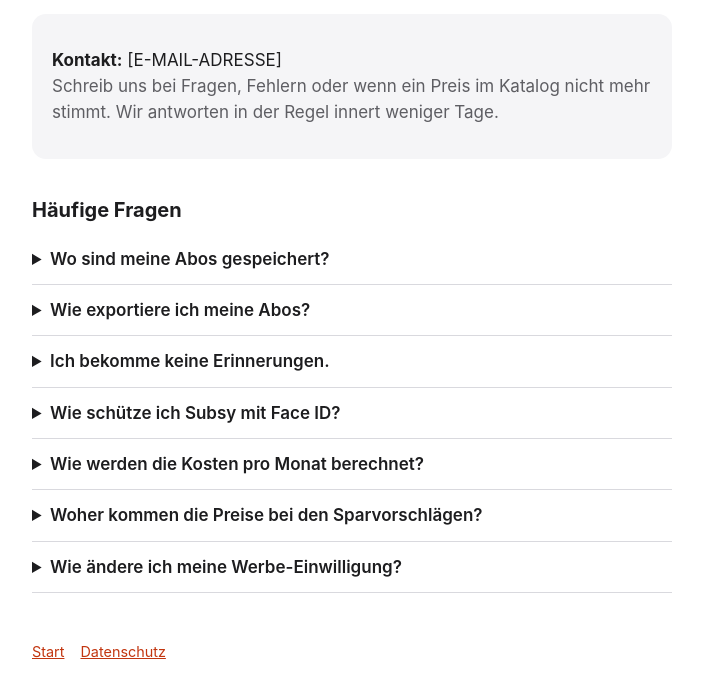
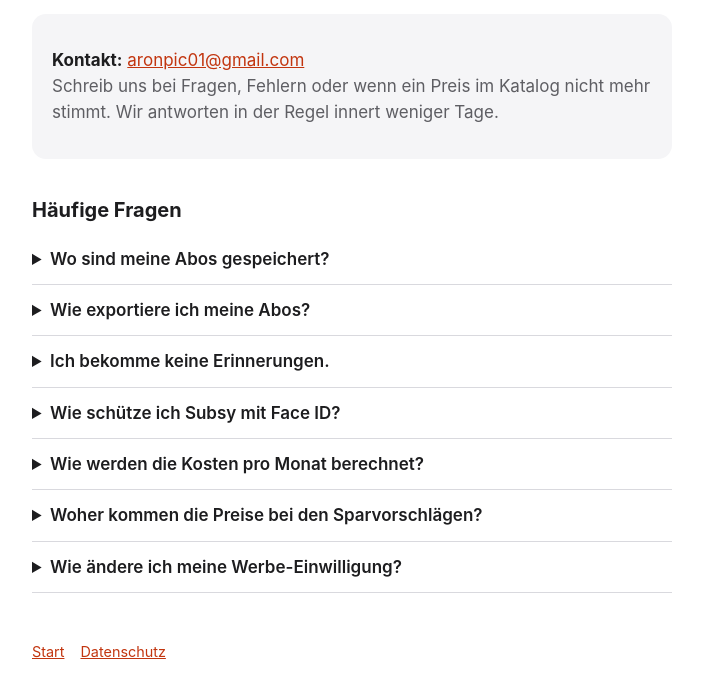
Before and after one commit to abonaut/abonaut.github.io, a plain HTML site: page support.html in a window 1280 px wide. Shown: the part 196-894 px from the top of the page, without its empty margins (288-991 px from the left). Drawn offline with Linux system fonts and the light colour scheme.

Commit message:
Kontaktangaben in Datenschutzerklärung und Support eingetragen
Co-Authored-By: Claude Opus 5.5 <noreply@anthropic.com>

```diff
--- a/support.html
+++ b/support.html
@@ -14,7 +14,7 @@
   <p class="muted">Antworten auf häufige Fragen zu Subsy.</p>
 
   <div class="card">
-    <p><strong>Kontakt:</strong> [E-MAIL-ADRESSE]<br>
+    <p><strong>Kontakt:</strong> <a href="mailto:aronpic01@gmail.com?subject=Subsy">aronpic01@gmail.com</a><br>
     <span class="muted">Schreib uns bei Fragen, Fehlern oder wenn ein Preis im Katalog nicht mehr stimmt.
     Wir antworten in der Regel innert weniger Tage.</span></p>
   </div>
```
Also changed, not shown: datenschutz.html (+2 -6 lines).
